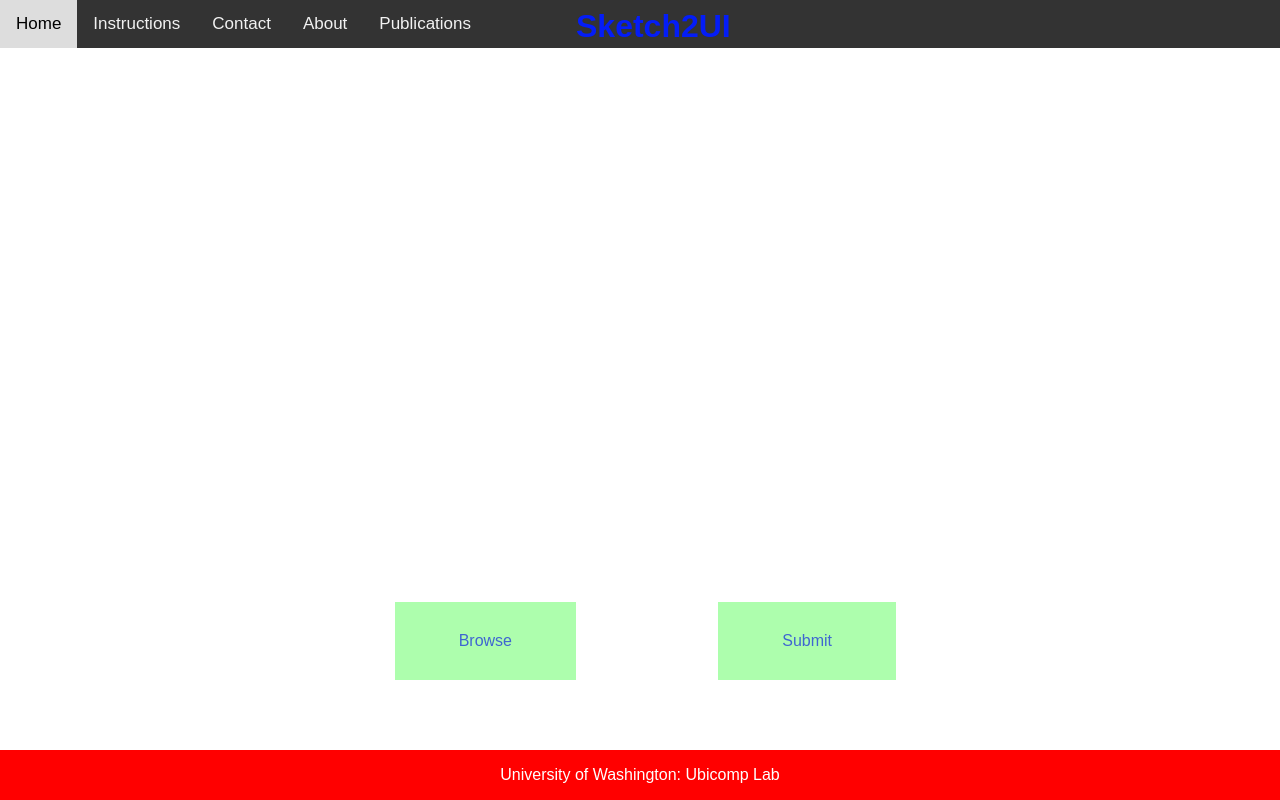
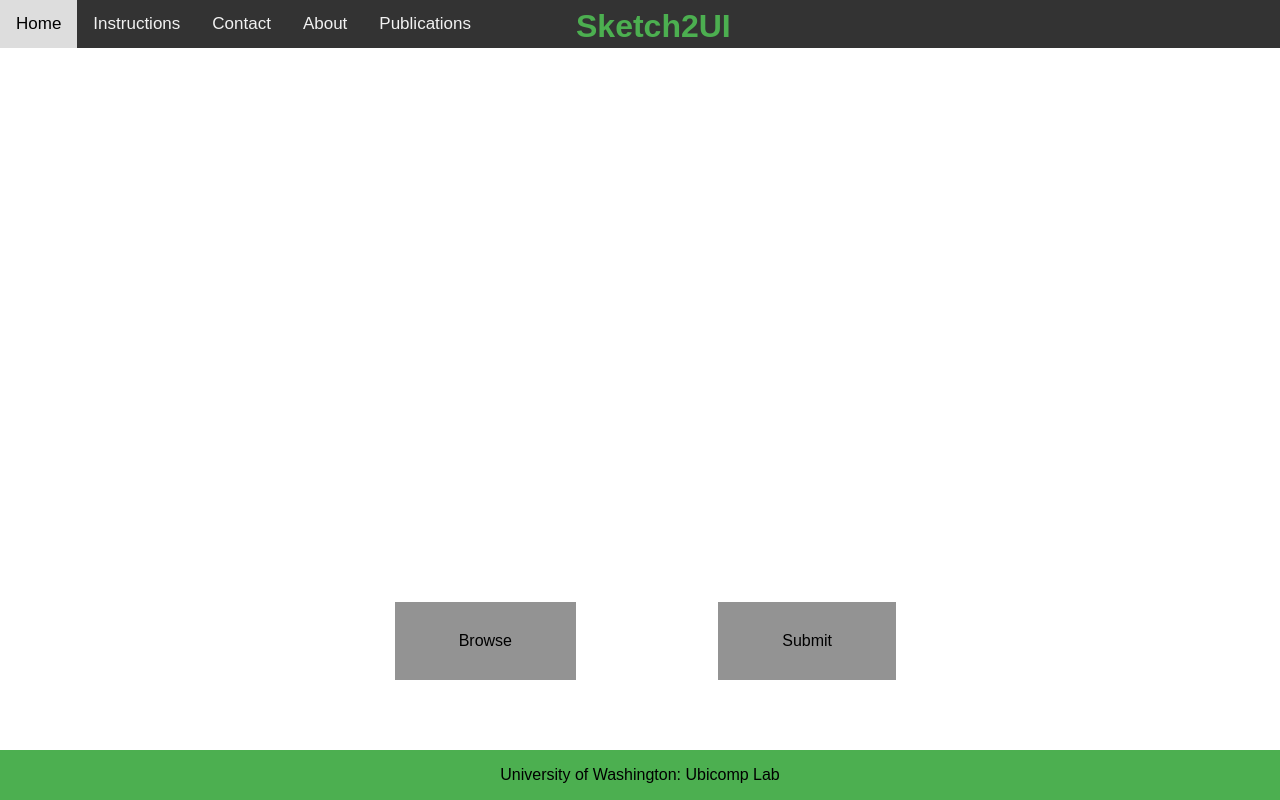
Before and after one commit to eashvere/sketch2UI, a Flask app: page / in a window 1280 px wide. Run offline with Flask 2, Linux system fonts and the light colour scheme; parts of the project's set-up code (start-up, migrations or seed data) failed here and were passed over; some libraries are stand-ins or nearby versions.

Commit message:
Reorganized Project Tree

```diff
--- a/webapp/static/main.css
+++ b/webapp/static/main.css
@@ -14,7 +14,7 @@
     margin: 0px;
     top: 1%;
     left: 45%;
-    color: rgba(4, 29, 247, 1)
+    color: #4CAF50
 }
 
 .topnav {
@@ -79,8 +79,8 @@
     left: 0;
     bottom: 0;
     width: 100%;
-    background-color: red;
-    color: white;
+    background-color: #4CAF50;
+    color: rgb(0, 0, 0);
     text-align: center;
 }
 
@@ -103,6 +103,31 @@
     object-fit: cover;
 }
 
+.button {
+    border:None;
+    background-color: #36363688;
+    color: rgb(0, 0, 0);
+    padding: 30px 64px;
+    text-align: center;
+    text-decoration: none;
+    display: inline-block;
+    font-size: 16px;
+    cursor: pointer;
+}
+
+.btn {
+    background-color: #4CAF50;
+    border: none;
+    color: black;
+    padding: 12px 30px;
+    cursor: pointer;
+    font-size: 20px;
+  }
+
+.btn:hover {
+    background-color: rgb(56, 126, 58);
+}
+
 #file-input-div{
     position:fixed;
     bottom:15%;
@@ -141,31 +173,6 @@
     z-index: -1;
     color: rgba(0,0,0,0);
 }
-#browse-button-label {
-    cursor: pointer;
-    background-color: #01fc0152;
-    color: rgba(15, 36, 224, 0.699);
-    border: none;
-    padding: 30px 64px;
-    text-align: center;
-    text-decoration: none;
-    display: inline-block;
-    font-size: 16px;
-    cursor: pointer;
-}
-
-
-#button {
-    border:None;
-    background-color: #01fc0152;
-    color: rgba(15, 36, 224, 0.699);
-    padding: 30px 64px;
-    text-align: center;
-    text-decoration: none;
-    display: inline-block;
-    font-size: 16px;
-    cursor: pointer;
-}
 
 #img-label{
     display:None;
--- a/webapp/templates/index.html
+++ b/webapp/templates/index.html
@@ -27,7 +27,7 @@
 
         <form action="/predict" id="form1" method="POST" enctype="multipart/form-data">
             <div id="file-input-div">
-                <label for="imgInp" id="browse-button-label">Browse</label>
+                <label for="imgInp" class="button">Browse</label>
                 <input type="file" id="imgInp" name="file" style="display: none">
             </div>
             <div id="img_div">
@@ -51,7 +51,7 @@
                     </script>
             </div>
             <div id="submit_button">
-                <button id="button">Submit</button>
+                <button class="button">Submit</button>
             </div>
             <div class="footer">
                 <p>University of Washington: Ubicomp Lab</p>
--- a/webapp/templates/pubs.html
+++ b/webapp/templates/pubs.html
@@ -18,8 +18,11 @@
         <a href="https://ubicomplab.cs.washington.edu/">Contact</a>
         <a href="about">About</a>
         <a href="pubs">Publications</a>
+        <a href="javascript:void(0);" class="icon" onclick="myFunction()">
+            <i class="fa fa-bars"></i>
+        </a>
+        <h1 class="title">Sketch2UI</h1>
     </div>
-    <h1 class="title">Sketch2UI</h1>
 
 
     <div class="footer">
--- a/webapp/visual.py
+++ b/webapp/visual.py
@@ -46,8 +46,23 @@
 NETS = {'vgg16': ('vgg16_faster_rcnn_iter_%d.pth',),'res101': ('res101_faster_rcnn_iter_%d.pth',)}
 DATASETS= {'pascal_voc': ('voc_2007_trainval',),'pascal_voc_0712': ('voc_2007_trainval+voc_2012_trainval',)}
 fig, ax = plt.subplots()
+class_index = 0
+
+json_file = None
+
+def initialize_json_file():
+    json_file = None
+    json_file = {}
+    json_file['results'] = []
+
+
+def create_json_file(bbox, score, class_index):
+
+
 def vis_detections(im, class_name, dets, thresh=0.5):
     """Draw detected bounding boxes."""
+    class_index += 1
+    json_file[results]
     inds = np.where(dets[:, -1] >= thresh)[0]
     if len(inds) == 0:
         return
@@ -84,6 +99,7 @@
     # Load the demo image
     im = cv2.imread(im_file)
     assert(im is not None)
+    initialize_json_file()
 
     # Visualize detections for each class
     CONF_THRESH = 0.8
@@ -100,6 +116,7 @@
         vis_detections(im, cls, dets, thresh=CONF_THRESH)
 
     j = plt.gcf()
+    plt.clf()
     #j.savefig('./static/plot.png')
     png_output = BytesIO()
     j.savefig(png_output, format='png')
```
Also changed, not shown: other parts of webapp/static/main.css (+33 -4 lines), webapp/templates/about.html (+0 -11 lines), webapp/templates/result.html (+16 -1 lines), model-utils/dataset.py (renamed from dataset.py), model-utils/paint.py (renamed from paint.py), webapp/static/images/phone.jpg (added), webapp/var/www/uploads/image.jpg. Lines whose indentation alone changed are shown as unchanged.
